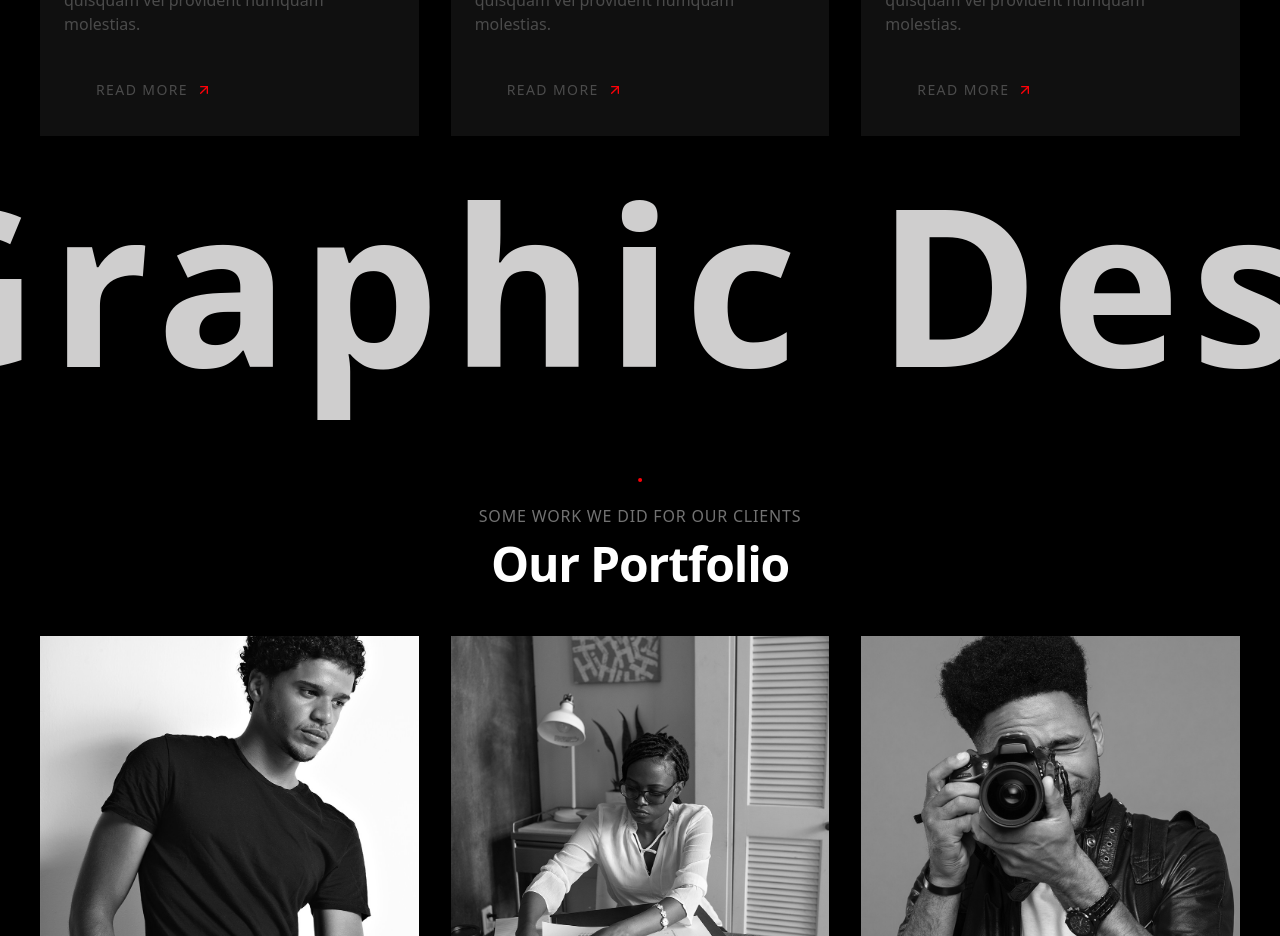
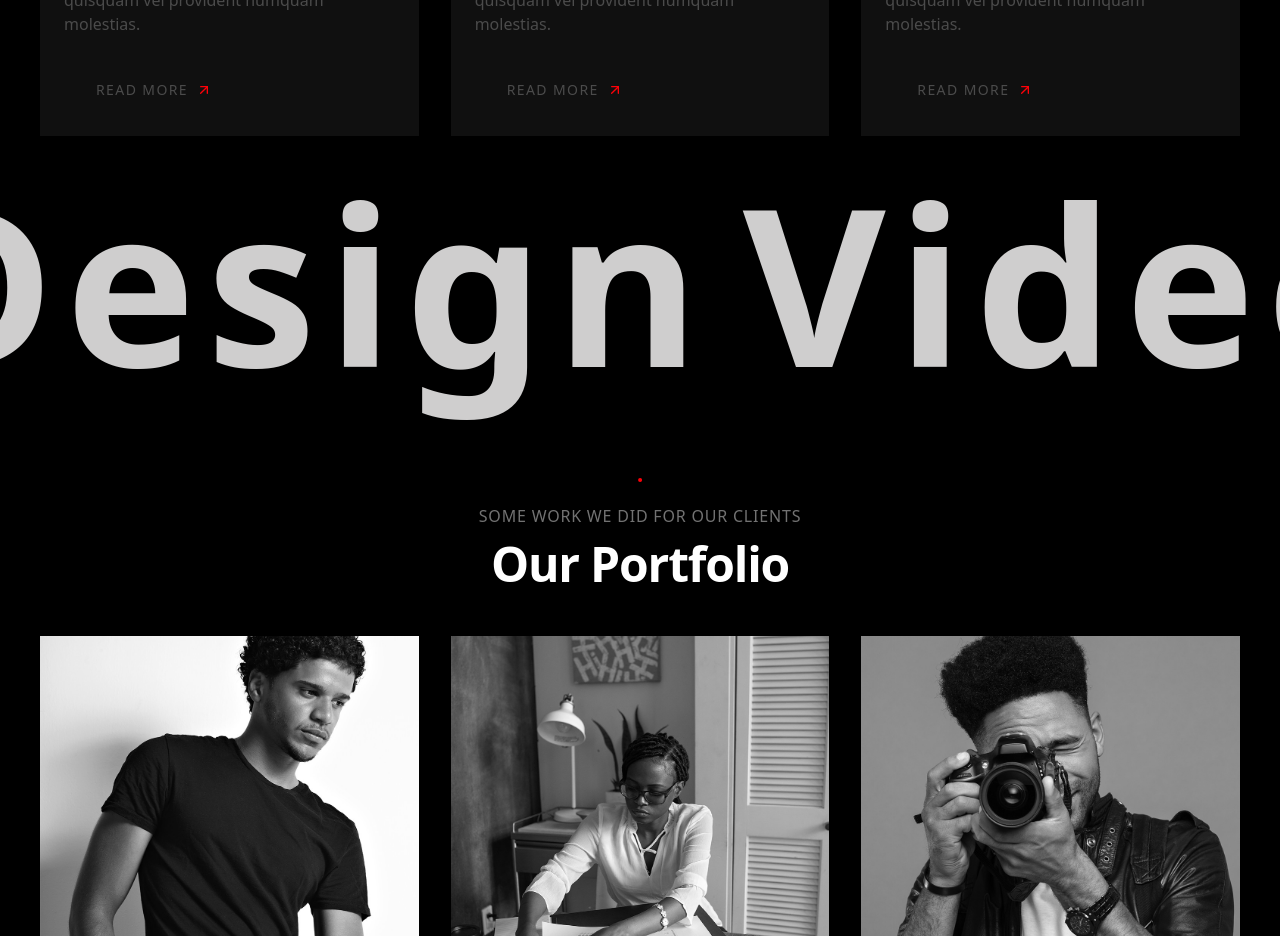
Before and after one commit to safarawolaz/perfektmotion, a Next.js app: page / in a window 1280 px wide. Shown: the part 1800-2736 px from the top of the page. Built offline with nearby package versions, Linux system fonts and the light colour scheme.

Commit message:
animation adjust

```diff
--- a/app/landingPage/Ribbon.tsx
+++ b/app/landingPage/Ribbon.tsx
@@ -16,14 +16,6 @@ const roll = [
     {
       id: 4,
       desc: 'Digital Printing'
-    },
-    {
-      id: 5,
-      desc: 'Digital Marketing'
-    },
-    {
-      id: 6,
-      desc: 'Clothing Printing'
     },
   ]
 
--- a/tailwind.config.ts
+++ b/tailwind.config.ts
@@ -89,7 +89,7 @@ module.exports = {
         "accordion-down": "accordion-down 0.2s ease-out",
         "accordion-up": "accordion-up 0.2s ease-out",
          slideIn: "1s ease forwards",
-         roll: "roll 100s linear infinite",
+         roll: "roll 14s linear infinite",
       },
     },
   },
```
